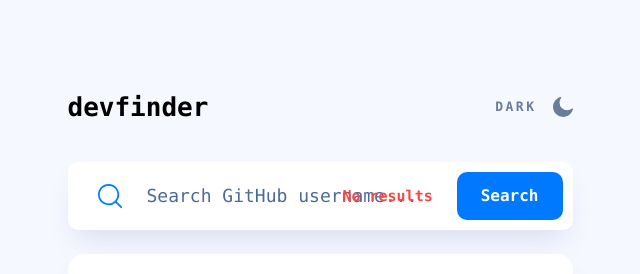
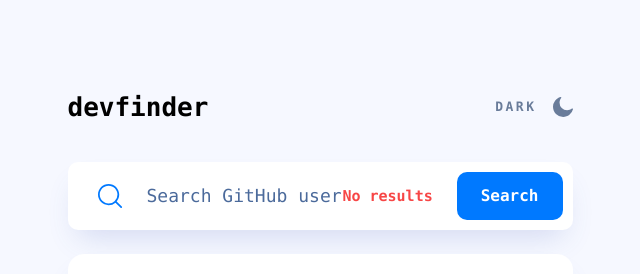
Before and after one commit to AntonyOtero/github-user-search-app, a React (Create React App) app: page / in a window 1280 px wide. Shown: the top 274 px of the page, without its empty margins (320-960 px from the left). Built offline with nearby package versions, Linux system fonts and the light colour scheme; no server answers.

Commit message:
Update search error legibility on smaller screens

```diff
--- a/src/App.jsx
+++ b/src/App.jsx
@@ -107,7 +107,7 @@ function App() {
           <input className='ml-6 w-full outline-none text-lg md:text-[18px] bg-inherit placeholder:text-theme-cool-200 dark:text-white dark:placeholder:text-white' type="text" name="username" placeholder='Search GitHub username...' onChange={handleInput} />
           <span className={
             noResults ?
-              'absolute right-0 mr-6 text-theme-error font-bold' :
+              'absolute right-0 mr-6 text-theme-error font-bold bg-white dark:bg-theme-dark dark:px-2' :
               'hidden'
           }>
             No results
```
